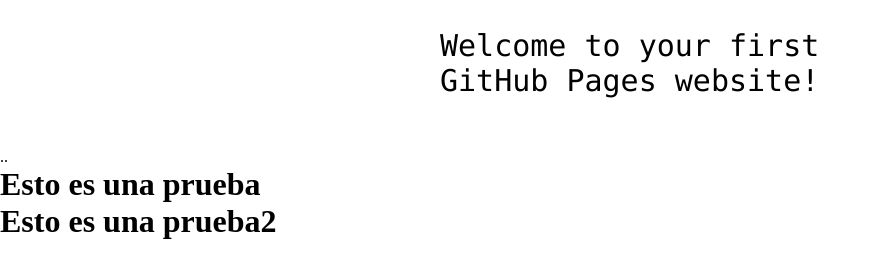
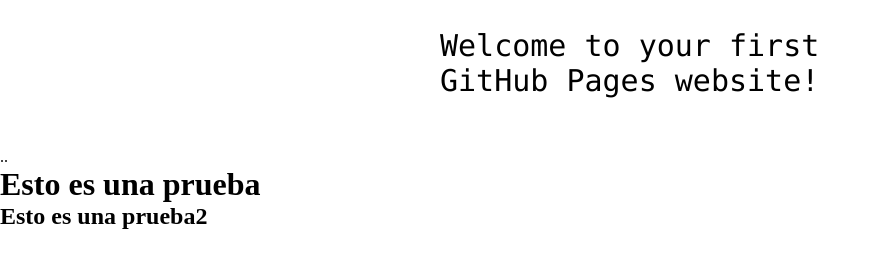
Before and after one commit to jlopezhi/hello-world, a plain HTML site: page index.html in a window 1280 px wide. Shown: the part 360-638 px from the top of the page, without its empty margins (0-895 px from the left). Drawn offline with Linux system fonts and the light colour scheme.

Commit message:
tercer commit

```diff
--- a/index.html
+++ b/index.html
@@ -14,7 +14,7 @@
 <!-- Change this code here by copy and pasting your template on line 15 -->
 <p>Welcome to your first GitHub Pages website!</p>..
 <h1>Esto es una prueba</h1>
-<h1>Esto es una prueba2</h1>
+<h2>Esto es una prueba2</h2>
 
 </body>
 </html>
```
